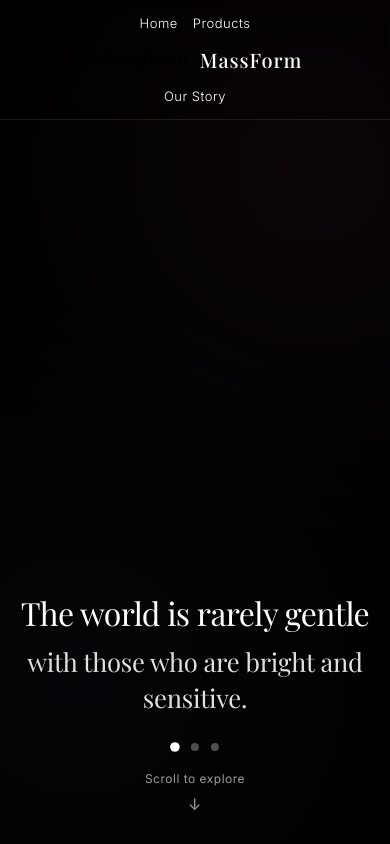
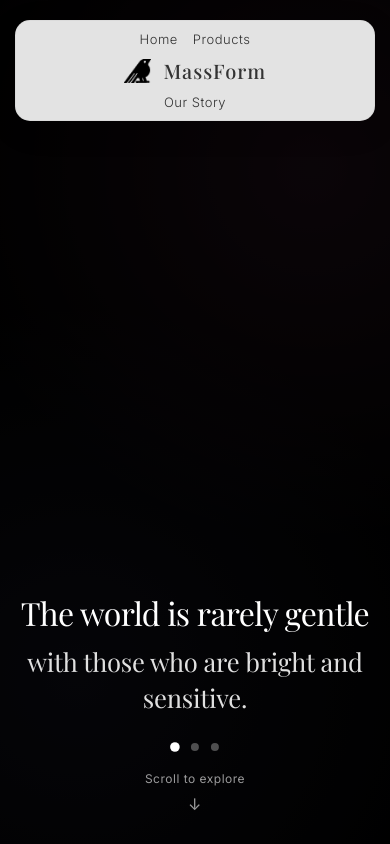
Before and after one commit to Jiangnewtown/massform-demo, a plain HTML site: page index.html in a window 390 px wide. Drawn offline with nearby package versions, Linux system fonts and the light colour scheme.

Commit message:
导航栏实现

```diff
--- a/index.html
+++ b/index.html
@@ -42,7 +42,7 @@
                 <a href="#" class="nav-link">Products</a>
             </div>
             <div class="nav-center">
-                <img src="assets/icons/logotype1.png" alt="MassForm" class="brand-logo">
+                <img src="assets/icons/logo2.png" alt="MassForm" class="brand-logo">
                 <h1 class="brand-name">MassForm</h1>
             </div>
             <div class="nav-right">
--- a/styles.css
+++ b/styles.css
@@ -1,3 +1,10 @@
+/* CSS变量定义 */
+:root {
+    --navbar-bg-color: rgba(240, 240, 240, 0.95);
+    --navbar-text-color: #333;
+    --navbar-border-color: rgba(200, 200, 200, 0.3);
+}
+
 /* 重置和基础样式 */
 * {
     margin: 0;
@@ -60,23 +67,26 @@ body {
 /* 导航栏 */
 .navbar {
     position: fixed;
-    top: 0;
-    left: 0;
-    width: 100%;
+    top: 20px;
+    left: 40px;
+    right: 40px;
+    width: calc(100% - 80px);
+    max-width: none;
     z-index: 1000;
-    padding: 20px 0;
-    background: rgba(0, 0, 0, 0.1);
+    padding: 15px 30px;
+    background: var(--navbar-bg-color);
     backdrop-filter: blur(10px);
-    border-bottom: 1px solid rgba(255, 255, 255, 0.1);
+    border: 1px solid var(--navbar-border-color);
+    border-radius: 15px;
+    box-shadow: 0 8px 32px rgba(0, 0, 0, 0.1);
 }
 
 .nav-container {
-    max-width: 1200px;
-    margin: 0 auto;
     display: flex;
     justify-content: space-between;
     align-items: center;
-    padding: 0 40px;
+    padding: 0;
+    min-width: 600px;
 }
 
 .nav-left, .nav-right {
@@ -97,7 +107,7 @@ body {
 }
 
 .nav-link {
-    color: #fff;
+    color: var(--navbar-text-color);
     text-decoration: none;
     font-weight: 300;
     font-size: 14px;
@@ -107,7 +117,7 @@ body {
 }
 
 .nav-link:hover {
-    color: #ccc;
+    color: rgba(51, 51, 51, 0.7);
 }
 
 .nav-link::after {
@@ -117,7 +127,7 @@ body {
     left: 0;
     width: 0;
     height: 1px;
-    background: #fff;
+    background: var(--navbar-text-color);
     transition: width 0.3s ease;
 }
 
@@ -130,6 +140,7 @@ body {
     font-size: 24px;
     font-weight: 500;
     letter-spacing: 1px;
+    color: var(--navbar-text-color);
 }
 
 /* 主要内容 */
@@ -397,7 +408,17 @@ body {
 }
 
 @media (max-width: 768px) {
-    .nav-container { padding: 0 20px; }
+    .navbar {
+        left: 20px;
+        right: 20px;
+        width: calc(100% - 40px);
+        padding: 12px 20px;
+        border-radius: 20px;
+    }
+    .nav-container {
+        padding: 0;
+        min-width: auto;
+    }
     .nav-left, .nav-right { gap: 20px; }
     .nav-link { font-size: 13px; }
     .brand-name { font-size: 20px; }
@@ -410,8 +431,18 @@ body {
 }
 
 @media (max-width: 576px) {
-    .navbar { padding: 15px 0; }
-    .nav-container { flex-direction: column; gap: 15px; }
+    .navbar {
+        left: 15px;
+        right: 15px;
+        width: calc(100% - 30px);
+        padding: 10px 15px;
+        border-radius: 15px;
+    }
+    .nav-container {
+        flex-direction: column;
+        gap: 10px;
+        min-width: auto;
+    }
     .nav-left, .nav-right { gap: 15px; }
     .main-title { font-size: 2rem; line-height: 1.4; }
     .sub-title { font-size: 1.6rem; line-height: 1.4; margin-bottom: 30px; }
```
